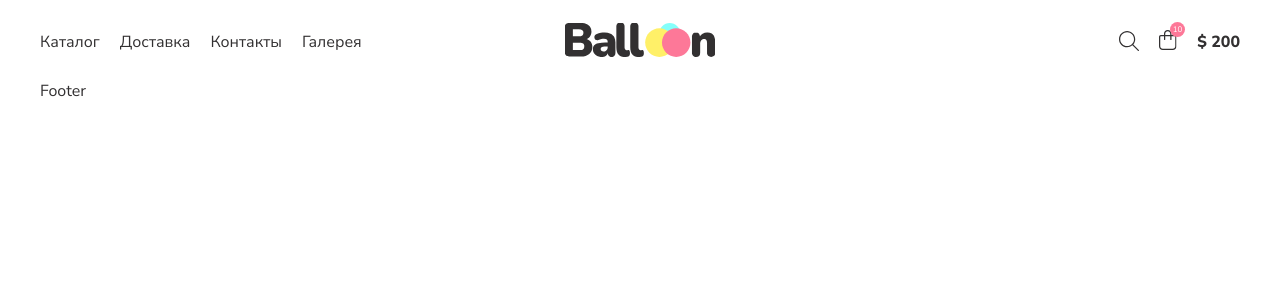
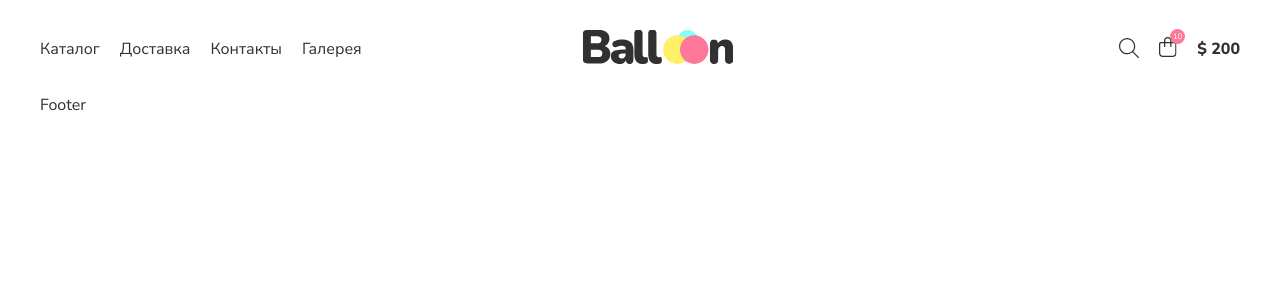
Before and after one commit to izmailowAlex/balloon-store, a React (Create React App) app: page / in a window 1280 px wide. Shown: the top 300 px of the page. Built offline with nearby package versions, Linux system fonts and the light colour scheme.

Commit message:
refactor: change logo rules

```diff
--- a/src/components/Header.css
+++ b/src/components/Header.css
@@ -18,8 +18,7 @@
 }
 
 .header__logo {
-    position: absolute;
-    left: calc(50% - 75px);
+    display: block;
 }
 
 .header__order {
```
